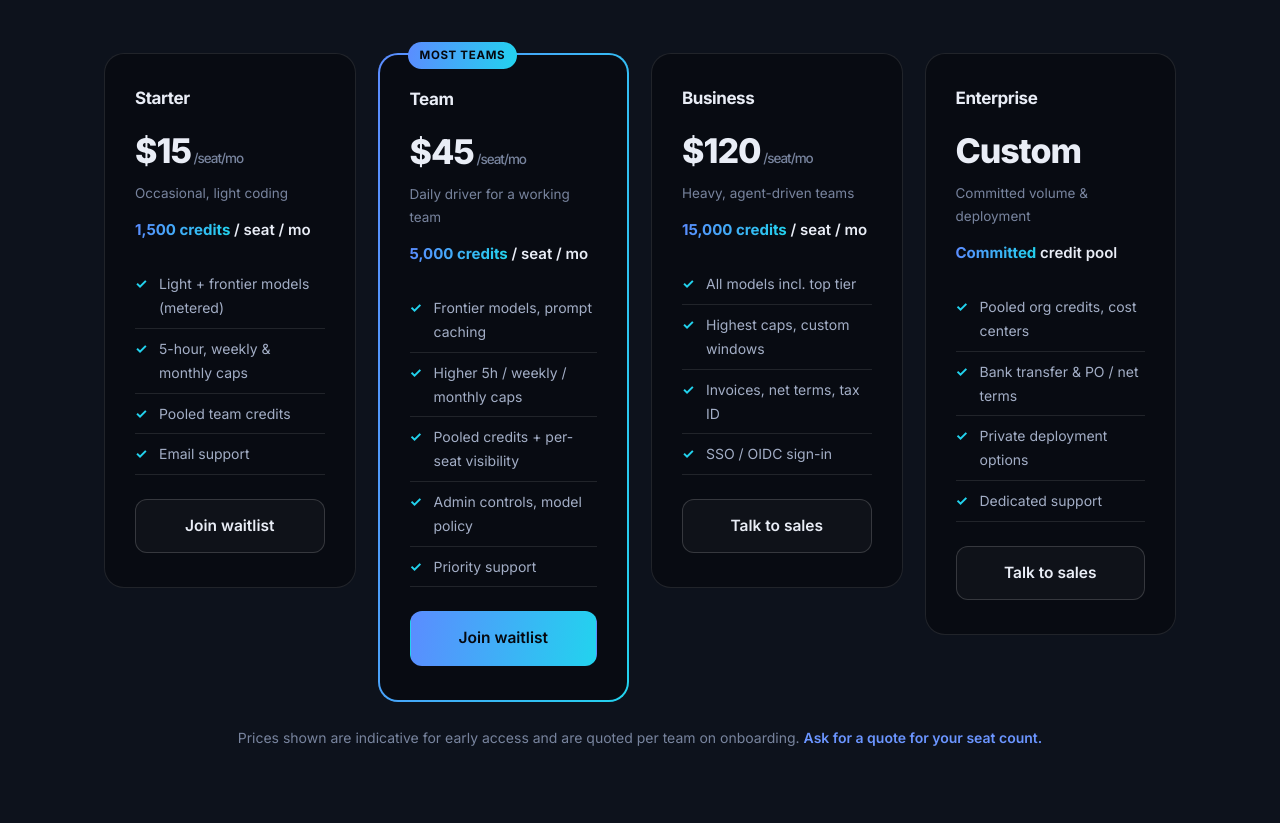
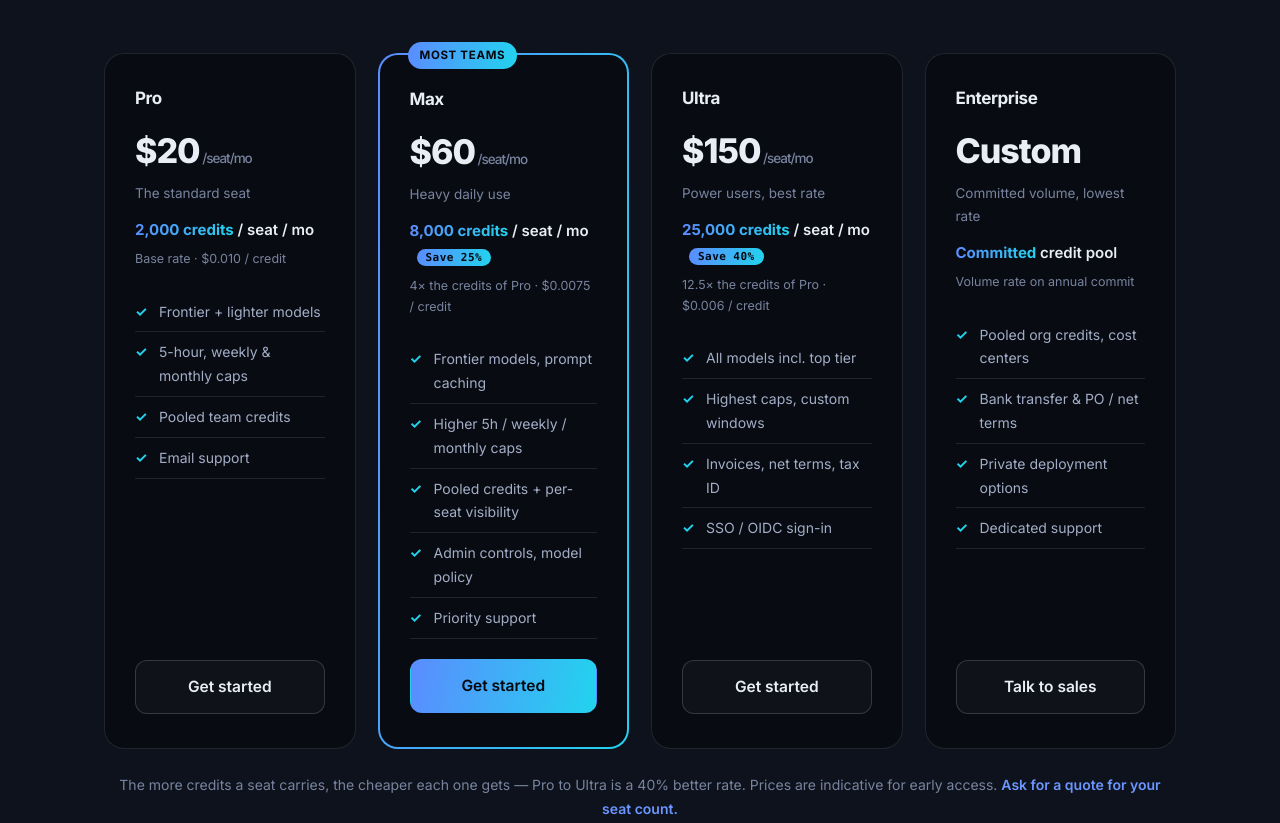
Before and after one commit to cuihuan/runix-site, a website: page code-plans.html in a window 1280 px wide. Shown: the part 1390-2213 px from the top of the page. Drawn offline with Linux system fonts and the light colour scheme.

Commit message:
Rework plans: Pro/Max/Ultra tiers, visible volume discount, equal-height cards, payment CTAs

```diff
--- a/code-plans.html
+++ b/code-plans.html
@@ -36,11 +36,19 @@
 <link rel="stylesheet" href="assets/style.css">
 <script src="assets/site-config.js" defer></script>
 <style>
-  .plans.plans-4 { grid-template-columns: repeat(4, 1fr); }
+  /* 4 equal-height cards with the CTA pinned to the bottom, so nothing spills
+     past the border and every button lines up across tiers. */
+  .plans.plans-4 { grid-template-columns: repeat(4, 1fr); align-items: stretch; }
   @media (max-width: 980px) { .plans.plans-4 { grid-template-columns: 1fr 1fr; } }
   @media (max-width: 560px) { .plans.plans-4 { grid-template-columns: 1fr; } }
+  .plans-4 .plan { display: flex; flex-direction: column; }
+  .plans-4 .plan ul { flex: 1 0 auto; }
+  .plans-4 .plan .btn-block { margin-top: 20px; }
   .plan .credits { margin: 12px 0 4px; font-size: 15px; color: var(--ink); font-weight: 600; }
   .plan .credits b { background: var(--grad); -webkit-background-clip: text; background-clip: text; color: transparent; }
+  .plan .save { display: inline-block; margin-left: 7px; font: 700 11px/1 var(--mono); letter-spacing: .04em;
+    color: #05080f; background: linear-gradient(100deg,#5b8cff,#22d3ee); padding: 3px 9px; border-radius: 999px; vertical-align: middle; }
+  .plan .rate { color: var(--ink-3); font-size: 12.5px; margin: 2px 0 0; }
   .windows { display: grid; grid-template-columns: repeat(3, 1fr); gap: 16px; }
   .window { border: 1px solid var(--line); border-radius: var(--radius); padding: 24px 26px; background: var(--bg-alt); }
   .window .w-k { font: 700 13px/1 var(--mono); letter-spacing: 0.1em; text-transform: uppercase; color: var(--cyan); }
@@ -101,7 +109,7 @@
     <h1>Coding plans for<br>your whole team</h1>
     <p>Buy seats. Each seat gets a monthly credit allowance that covers every model and tool at one rate — with 5-hour, weekly and monthly caps that keep spend predictable and stop a runaway agent from burning the month in an afternoon.</p>
     <div class="actions" style="margin-top:28px;display:flex;gap:14px;flex-wrap:wrap;">
-      <a class="btn btn-primary" href="mailto:contact@runixcloud.io?subject=Runix%20Code%20team%20plan">Join the waitlist</a>
+      <a class="btn btn-primary" href="#plans">See plans &amp; get started</a>
       <a class="btn btn-ghost" href="mailto:sales@runixcloud.io?subject=Runix%20Code%20plans">Talk to sales</a>
     </div>
   </div>
@@ -145,24 +153,26 @@
     </div>
     <div class="plans plans-4">
       <div class="plan">
-        <h3>Starter</h3>
-        <div class="price">$15<small> /seat/mo</small></div>
-        <div class="for">Occasional, light coding</div>
-        <p class="credits"><b>1,500 credits</b> / seat / mo</p>
+        <h3>Pro</h3>
+        <div class="price">$20<small> /seat/mo</small></div>
+        <div class="for">The standard seat</div>
+        <p class="credits"><b>2,000 credits</b> / seat / mo</p>
+        <p class="rate">Base rate · $0.010 / credit</p>
         <ul>
-          <li>Light + frontier models (metered)</li>
+          <li>Frontier + lighter models</li>
           <li>5-hour, weekly &amp; monthly caps</li>
           <li>Pooled team credits</li>
           <li>Email support</li>
         </ul>
-        <a class="btn btn-ghost btn-block" href="mailto:contact@runixcloud.io?subject=Runix%20Code%20Starter">Join waitlist</a>
+        <a class="btn btn-ghost btn-block" href="https://console.router.runixcloud.io">Get started</a>
       </div>
       <div class="plan featured">
         <span class="flag">Most teams</span>
-        <h3>Team</h3>
-        <div class="price">$45<small> /seat/mo</small></div>
-        <div class="for">Daily driver for a working team</div>
-        <p class="credits"><b>5,000 credits</b> / seat / mo</p>
+        <h3>Max</h3>
+        <div class="price">$60<small> /seat/mo</small></div>
+        <div class="for">Heavy daily use</div>
+        <p class="credits"><b>8,000 credits</b> / seat / mo <span class="save">Save 25%</span></p>
+        <p class="rate">4× the credits of Pro · $0.0075 / credit</p>
         <ul>
           <li>Frontier models, prompt caching</li>
           <li>Higher 5h / weekly / monthly caps</li>
@@ -170,26 +180,28 @@
           <li>Admin controls, model policy</li>
           <li>Priority support</li>
         </ul>
-        <a class="btn btn-grad btn-block" href="mailto:contact@runixcloud.io?subject=Runix%20Code%20Team">Join waitlist</a>
+        <a class="btn btn-grad btn-block" href="https://console.router.runixcloud.io">Get started</a>
       </div>
       <div class="plan">
-        <h3>Business</h3>
-        <div class="price">$120<small> /seat/mo</small></div>
-        <div class="for">Heavy, agent-driven teams</div>
-        <p class="credits"><b>15,000 credits</b> / seat / mo</p>
+        <h3>Ultra</h3>
+        <div class="price">$150<small> /seat/mo</small></div>
+        <div class="for">Power users, best rate</div>
+        <p class="credits"><b>25,000 credits</b> / seat / mo <span class="save">Save 40%</span></p>
+        <p class="rate">12.5× the credits of Pro · $0.006 / credit</p>
         <ul>
           <li>All models incl. top tier</li>
           <li>Highest caps, custom windows</li>
           <li>Invoices, net terms, tax ID</li>
           <li>SSO / OIDC sign-in</li>
         </ul>
-        <a class="btn btn-ghost btn-block" href="mailto:sales@runixcloud.io?subject=Runix%20Code%20Business">Talk to sales</a>
+        <a class="btn btn-ghost btn-block" href="https://console.router.runixcloud.io">Get started</a>
       </div>
       <div class="plan">
         <h3>Enterprise</h3>
         <div class="price">Custom</div>
-        <div class="for">Committed volume &amp; deployment</div>
+        <div class="for">Committed volume, lowest rate</div>
         <p class="credits"><b>Committed</b> credit pool</p>
+        <p class="rate">Volume rate on annual commit</p>
         <ul>
           <li>Pooled org credits, cost centers</li>
           <li>Bank transfer &amp; PO / net terms</li>
@@ -199,7 +211,7 @@
         <a class="btn btn-ghost btn-block" href="mailto:sales@runixcloud.io?subject=Runix%20Code%20Enterprise">Talk to sales</a>
       </div>
     </div>
-    <p class="model-note" style="text-align:center;margin-top:24px;color:var(--ink-3);font-size:14px;">Prices shown are indicative for early access and are quoted per team on onboarding. <a href="mailto:sales@runixcloud.io?subject=Runix%20Code%20pricing" style="color:var(--indigo);font-weight:600;">Ask for a quote for your seat count.</a></p>
+    <p class="model-note" style="text-align:center;margin-top:24px;color:var(--ink-3);font-size:14px;">The more credits a seat carries, the cheaper each one gets — Pro to Ultra is a 40% better rate. Prices are indicative for early access. <a href="mailto:sales@runixcloud.io?subject=Runix%20Code%20pricing" style="color:var(--indigo);font-weight:600;">Ask for a quote for your seat count.</a></p>
   </div>
 </section>
 
@@ -275,8 +287,8 @@
   <div class="container">
     <div class="cta-band">
       <h2>Put a coding agent in front of your team</h2>
-      <p>Runix Code is in early access. Tell us your team size and stack — we come back with an onboarding plan and a quote within one business day.</p>
-      <a class="btn btn-grad" href="mailto:contact@runixcloud.io?subject=Runix%20Code%20team%20plan">Join the waitlist</a>
+      <p>Pick a plan, add your seats, and your team is coding on Runix in minutes. Need a custom seat count or invoice terms? Talk to sales.</p>
+      <a class="btn btn-grad" href="#plans">Choose a plan</a>
     </div>
   </div>
 </section>
```
